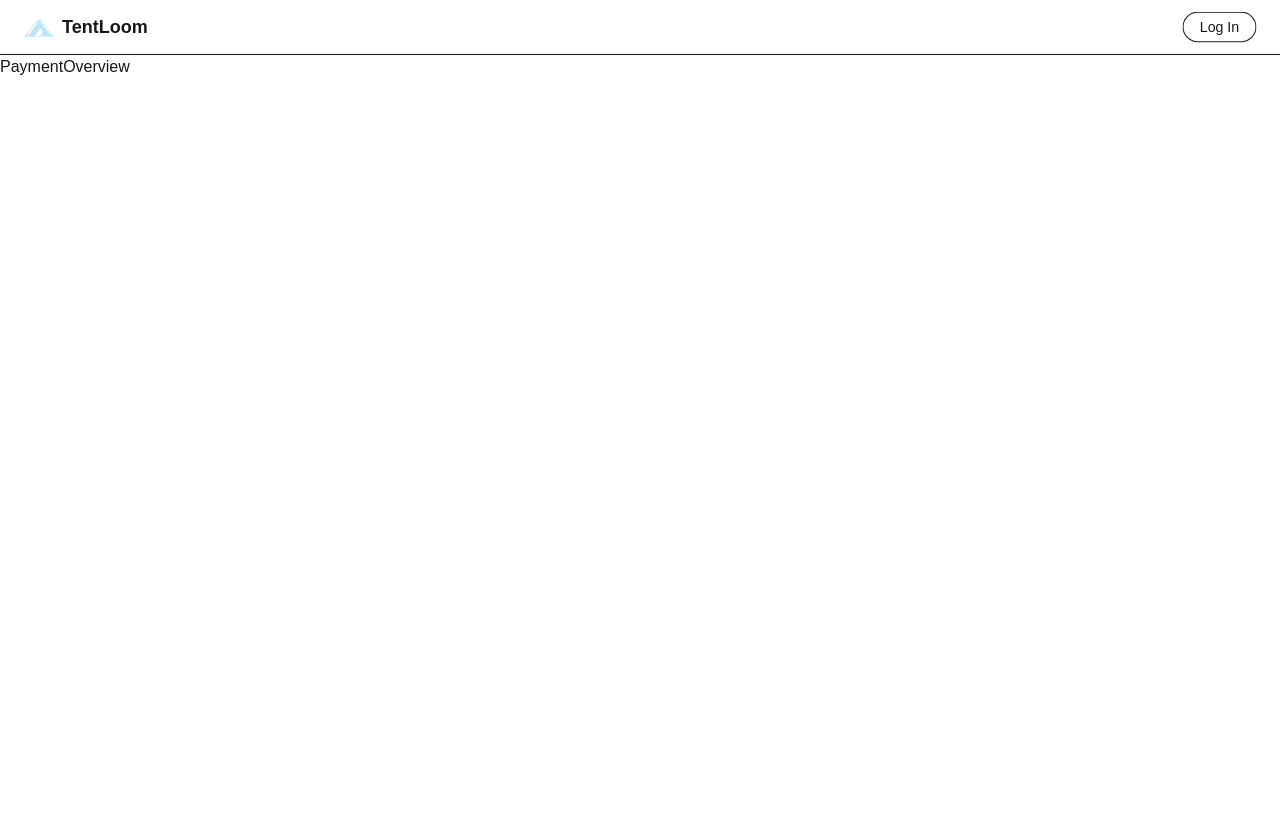
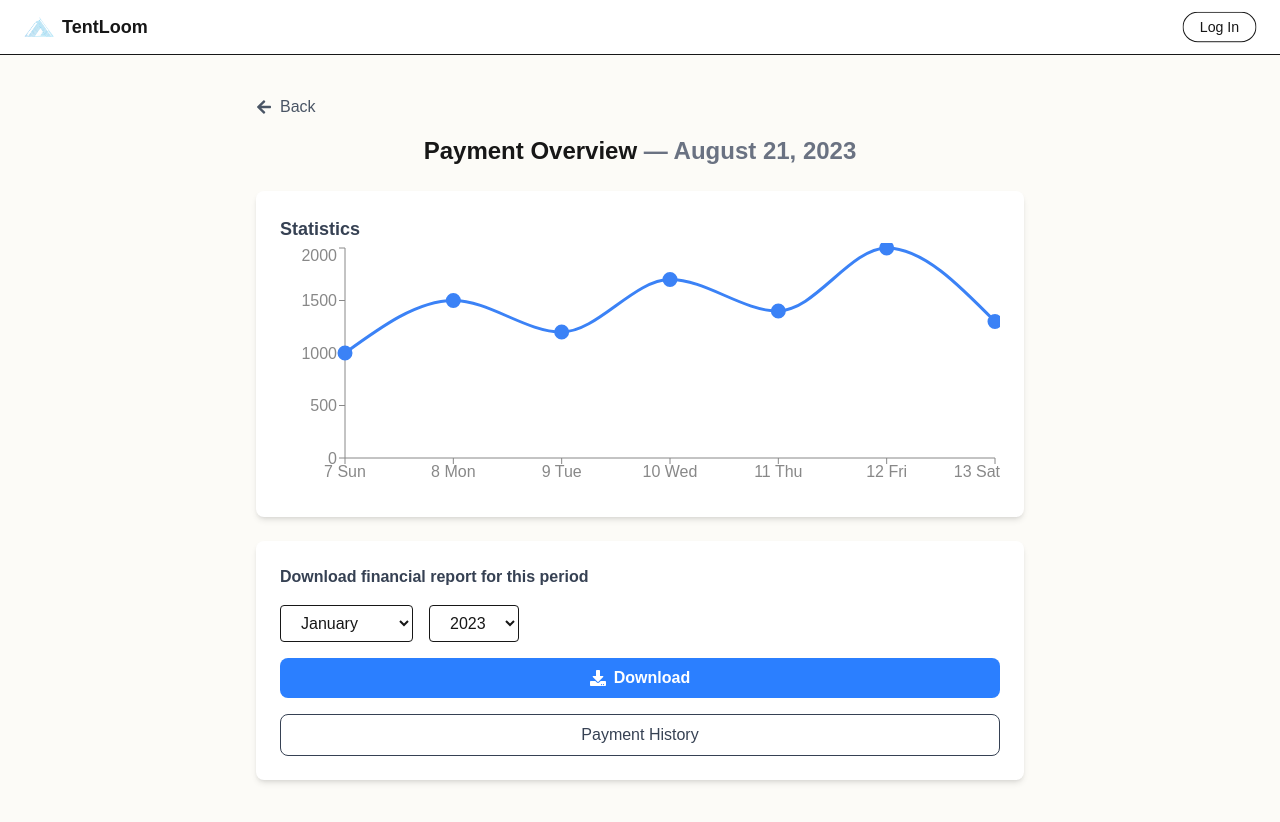
Before and after one commit to adnanfrd/Transaction-system, a Next.js app in the folder frontend/: page /paymentoverview in a window 1280 px wide. Shown: the top 822 px of the page. Before the commit the page ends 800 px from the top, so only its background shows below. Built offline with nearby package versions, Linux system fonts and the light colour scheme.

Commit message:
payment overview and add payment method page

```diff
--- a/frontend/package.json
+++ b/frontend/package.json
@@ -16,7 +16,8 @@
     "next": "15.2.2",
     "react": "^19.0.0",
     "react-dom": "^19.0.0",
-    "react-icons": "^5.5.0"
+    "react-icons": "^5.5.0",
+    "recharts": "^2.15.1"
   },
   "devDependencies": {
     "@eslint/eslintrc": "^3",
--- a/frontend/src/components/settings/AddPaymentBank.tsx
+++ b/frontend/src/components/settings/AddPaymentBank.tsx
@@ -19,7 +19,7 @@ export default function AddPaymentBank() {
   return (
     <div className="min-h-screen bg-[#FCFBF7] px-6 py-10 flex flex-col items-center">
       <div className="w-full max-w-lg">
-        <Link href="/payment-method" className="flex items-center space-x-2 text-gray-600 hover:text-black">
+        <Link href="/settings" className="flex items-center space-x-2 text-gray-600 hover:text-black">
           <FaArrowLeft />
           <span>Back</span>
         </Link>
--- a/frontend/src/components/settings/PaymentOverview.tsx
+++ b/frontend/src/components/settings/PaymentOverview.tsx
@@ -1,9 +1,77 @@
-import React from 'react'
+"use client";
+import { FaArrowLeft, FaDownload } from "react-icons/fa";
+import Link from "next/link";
+import { LineChart, Line, XAxis, YAxis, Tooltip, ResponsiveContainer } from "recharts";
+import { useState } from "react";
 
-const PaymentOverview = () => {
+const data = [
+  { name: "7 Sun", value: 1000 },
+  { name: "8 Mon", value: 1500 },
+  { name: "9 Tue", value: 1200 },
+  { name: "10 Wed", value: 1700 },
+  { name: "11 Thu", value: 1400 },
+  { name: "12 Fri", value: 2000 },
+  { name: "13 Sat", value: 1300 },
+];
+
+export default function PaymentOverview() {
+  const [month, setMonth] = useState("January");
+  const [year, setYear] = useState("2023");
+
   return (
-    <div>PaymentOverview</div>
-  )
+    <div className="min-h-screen bg-[#FCFBF7] px-6 py-10 flex flex-col items-center">
+      <div className="w-full max-w-3xl">
+        <Link href="/settings" className="flex items-center space-x-2 text-gray-600 hover:text-black">
+          <FaArrowLeft />
+          <span>Back</span>
+        </Link>
+
+        <h1 className="text-2xl font-semibold mt-4 text-center">
+          Payment Overview <span className="text-gray-500">— August 21, 2023</span>
+        </h1>
+
+        <div className="mt-6 bg-white p-6 rounded-lg shadow-md">
+          <h2 className="text-lg font-semibold text-gray-700">Statistics</h2>
+          <div className="overflow-x-auto">
+            <ResponsiveContainer width="100%" height={250}>
+              <LineChart data={data}>
+                <XAxis dataKey="name" stroke="#888" />
+                <YAxis stroke="#888" />
+                <Tooltip wrapperStyle={{ backgroundColor: "#fff", padding: "10px", borderRadius: "5px" }} />
+                <Line type="monotone" dataKey="value" stroke="#3B82F6" strokeWidth={3} dot={{ r: 6, fill: "#3B82F6" }} />
+              </LineChart>
+            </ResponsiveContainer>
+          </div>
+        </div>
+
+        <div className="mt-6 bg-white p-6 rounded-lg shadow-md flex flex-col space-y-4">
+          <label className="text-gray-700 font-semibold">Download financial report for this period</label>
+          <div className="flex space-x-4">
+            <select className="border rounded px-4 py-2" value={month} onChange={(e) => setMonth(e.target.value)}>
+              {[
+                "January", "February", "March", "April", "May", "June", "July", "August", "September", "October", "November", "December",
+              ].map((m) => (
+                <option key={m} value={m}>{m}</option>
+              ))}
+            </select>
+            <select className="border rounded px-4 py-2" value={year} onChange={(e) => setYear(e.target.value)}>
+              {["2022", "2023", "2024"].map((y) => (
+                <option key={y} value={y}>{y}</option>
+              ))}
+            </select>
+          </div>
+
+          <button className="flex items-center justify-center bg-blue-500 hover:bg-blue-600 text-white font-semibold py-2 rounded-lg transition">
+            <FaDownload className="mr-2" /> Download
+          </button>
+
+          <Link href="/paymenthistory">
+            <button className="w-full border rounded-lg py-2 text-gray-700 hover:bg-gray-200 transition">
+              Payment History
+            </button>
+          </Link>
+        </div>
+      </div>
+    </div>
+  );
 }
-
-export default PaymentOverview
```
Also changed, not shown: 1 other file (tests, documents, lock files or other folders).
